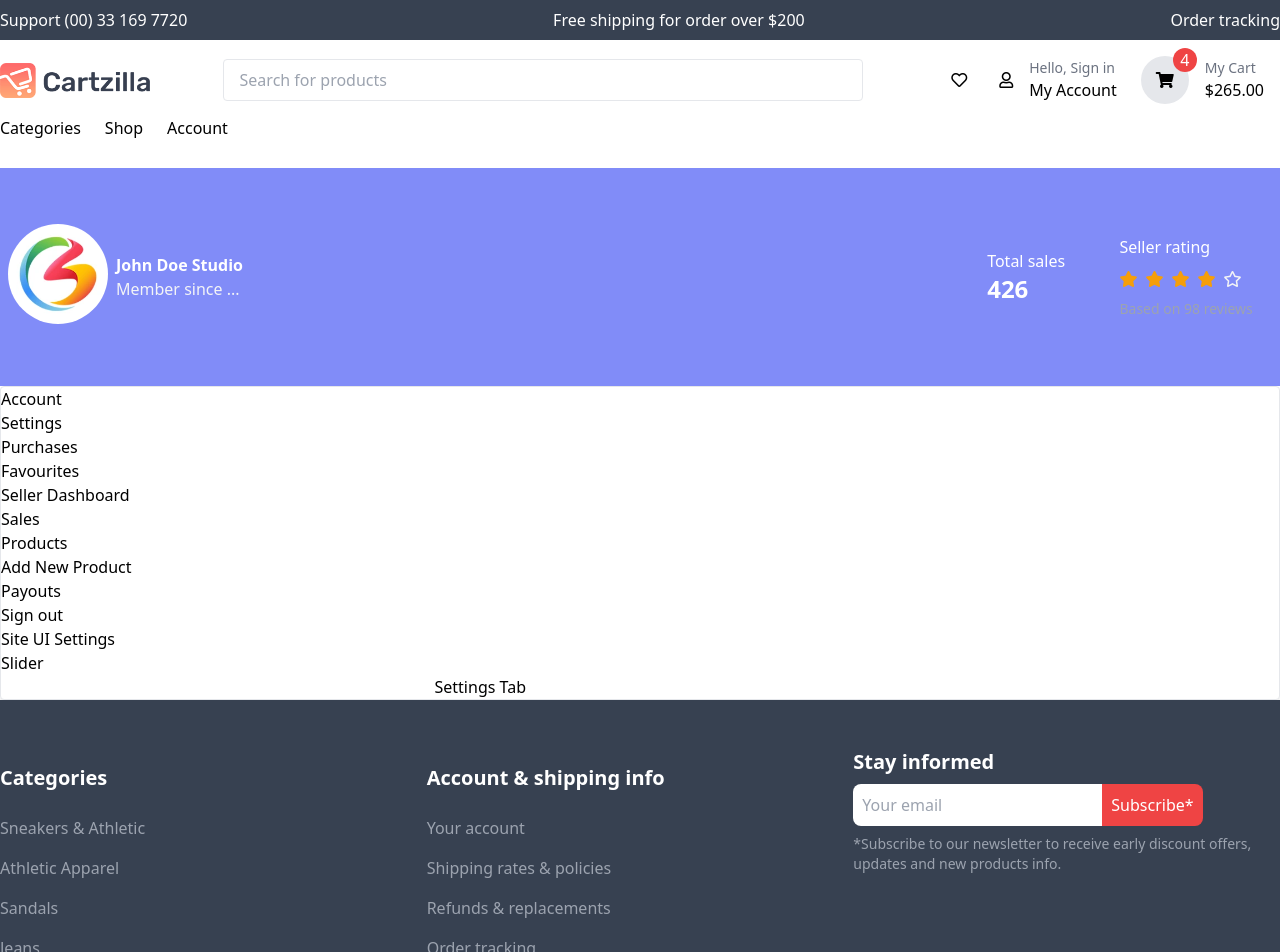
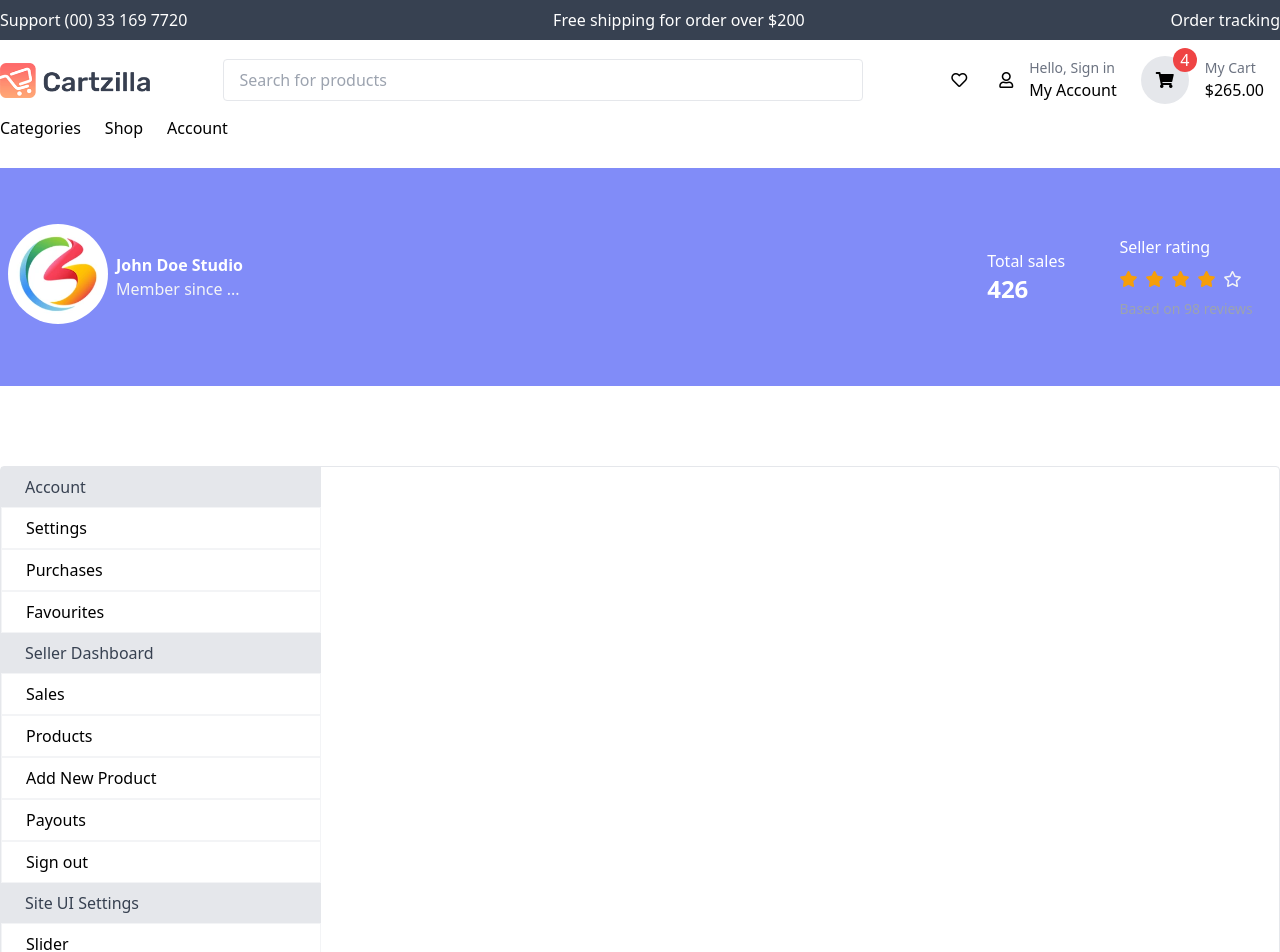
Before and after one commit to BisiDavi/e-stores, a Next.js app: page /admin in a window 1280 px wide. Shown: the top 952 px of the page. Built offline with nearby package versions, Linux system fonts and the light colour scheme.

Commit message:
dashboard updated

```diff
--- a/components/Dashboard.tsx
+++ b/components/Dashboard.tsx
@@ -1,5 +1,6 @@
+import { useRouter } from "next/router";
+
 import { useAppSelector } from "@/hooks/useRedux";
-import { useRouter } from "next/dist/client/router";
 import DashboardSidebar from "./DashboardSidebar";
 import displayTabs from "./Tabs/displayTab";
 
@@ -7,9 +8,14 @@ export default function Dashboard() {
     const { tab } = useAppSelector((state) => state.adminTab);
     const router = useRouter();
     return (
-        <section className="container bg-white border rounded border-tranparent shadow-lg">
-            <DashboardSidebar />
-            <div className="tabs w-3/4">{displayTabs(tab, router)}</div>
+        <section className="p-10 pl-0 m-12 mb-20 h-1/2 relative m-auto">
+            <div
+                style={{ height: "550px" }}
+                className="absolute top-20 z-20 container m-auto bg-white border rounded border-tranparent shadow-lg h-full"
+            >
+                <DashboardSidebar />
+                <div className="tabs w-3/4">{displayTabs(tab, router)}</div>
+            </div>
         </section>
     );
 }
--- a/components/DashboardSidebar.tsx
+++ b/components/DashboardSidebar.tsx
@@ -13,14 +13,19 @@ export default function DashboardSidebar() {
         <div className="w-1/4">
             {adminSidebar.map((sidebar) => (
                 <div key={sidebar.name} className="adminSidebar flex flex-col">
-                    <h3>{sidebar.name}</h3>
+                    <h3 className="bg-gray-200 text-gray-700 p-2 pl-6">
+                        {sidebar.name}
+                    </h3>
                     <div className="sidebarList flex flex-col">
                         {sidebar.content.map((list) => (
                             <div
                                 onClick={() => navigateTabs(list.id)}
                                 key={list.name}
+                                className="p-2 pl-6 border border-bottom border-gray-100"
                             >
-                                <h4>{list.name}</h4>
+                                <h4 className="hover:text-red-500">
+                                    {list.name}
+                                </h4>
                             </div>
                         ))}
                     </div>
--- /dev/null
+++ b/pages/edit-ui.tsx
@@ -0,0 +1,9 @@
+import Home from "./index";
+
+export default function EditUI() {
+    return (
+        <div className="editUI">
+            <Home />
+        </div>
+    );
+}
```
